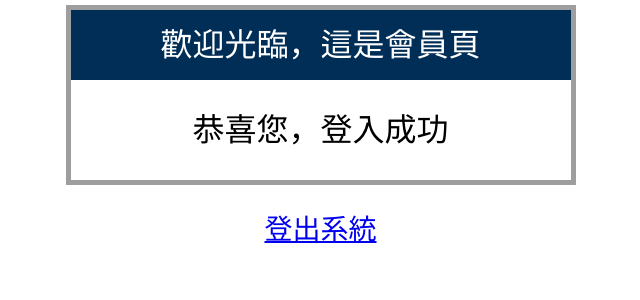
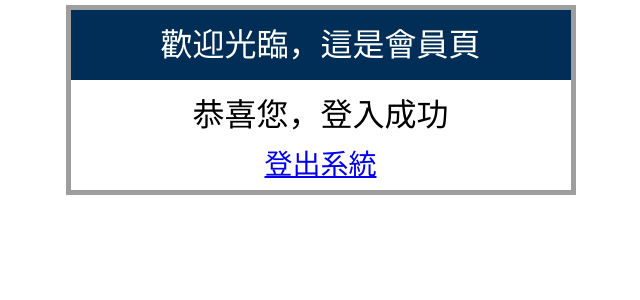
Before and after one commit to RitaChang5527/Week4, a Flask app: template templates/member.html in a window 1280 px wide. Shown: the top 300 px of the page, without its empty margins (322-962 px from the left). Run offline with Flask 3, Linux system fonts and the light colour scheme; the template is opened without the code that fills it, so the values that code supplies are empty.

Commit message:
Add files via upload

```diff
--- a/app.py
+++ b/app.py
@@ -60,4 +60,4 @@ def error():
 
 
 #*啟動網站伺服器
-app.run(port=3000, debug=True)
+app.run(port=3000)
--- a/static/styles.css
+++ b/static/styles.css
@@ -30,10 +30,11 @@
   margin: 10px 0px;
 }
 .welcome .frame2 .success {
-  height: 100px;
+  height: 50px;
   text-align: center;
-  line-height: 100px;
   font-size: 32px;
+  line-height: 50px;
+  margin-top: 10px;
 }
 .welcome .frame2 .error {
   height: 100px;
@@ -43,6 +44,8 @@
 }
 .welcome .frame2 .signout {
   text-align: center;
+  height: 50px;
+  line-height: 50px;
   font-size: 28px;
 }
 
--- a/static/styles.scss
+++ b/static/styles.scss
@@ -30,10 +30,12 @@
 
         }
         .success{
-            height: 100px;
+            height: 50px;
             text-align: center;
-            line-height: 100px;
             font-size:32px ;
+            line-height: 50px;
+            margin-top: 10px;
+
         }
         .error{
             height: 100px;
@@ -43,8 +45,11 @@
         }
         .signout{
             text-align: center;
+            height: 50px;
+            line-height: 50px;
             font-size:28px ;
         }
+
     }
 
 }
--- a/templates/member.html
+++ b/templates/member.html
@@ -9,10 +9,9 @@
         <div class="welcome">
             <div class="frame2">
                 <div class="title">歡迎光臨，這是會員頁</div>
-                <div class="success">恭喜您，登入成功
-                <!-- Add the sign out link here -->
+                <div class="success">恭喜您，登入成功</div>
+                <!--登出-->
                 <div class="signout"><a href="/signout">登出系統</a></div>
-            </div>
         </div>
     </body>
 </html>
```
Also changed, not shown: 1 other file.
